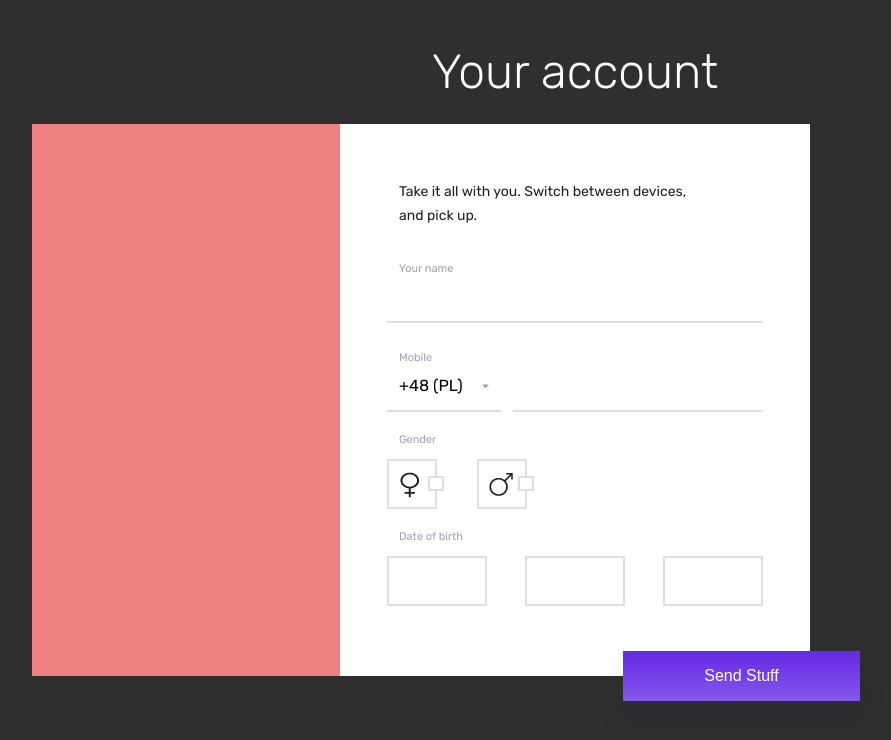
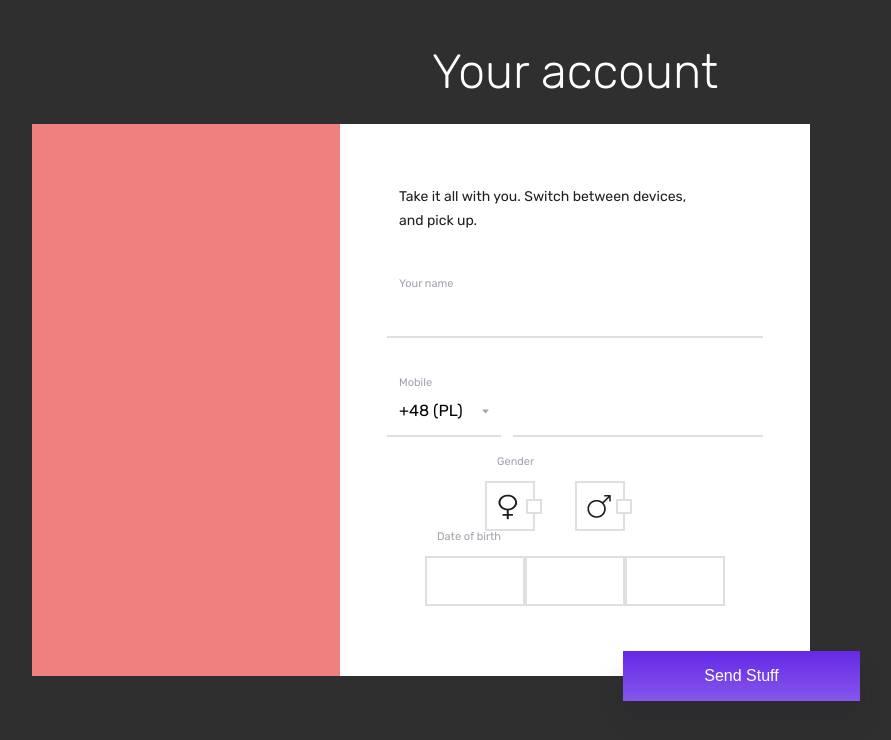
Before and after one commit to KamilCybulski/react-form, a React app: page / in a window 1280 px wide. Shown: the top 740 px of the page, without its empty margins (219-1110 px from the left). Built offline with nearby package versions, Linux system fonts and the light colour scheme.

Commit message:
Invert the direction of DateField's dropdowns

```diff
--- a/src/components/FormContent.jsx
+++ b/src/components/FormContent.jsx
@@ -50,6 +50,7 @@
               component={SelectField}
               label="Mobile"
               options={prefixes}
+              underline
             />
           </div>
           <div className="form__cell_long">
@@ -59,10 +60,10 @@
             />
           </div>
         </div>
-        <div className="form__row_test">
+        <div className="form__row_fixed-height">
           <GenderField />
         </div>
-        <div className="form__row_test">
+        <div className="form__row_fixed-height">
           <Fields names={['date.day', 'date.month', 'date.year']} component={DateField} />
         </div>
       </div>
--- a/src/components/form_fields/DateField.jsx
+++ b/src/components/form_fields/DateField.jsx
@@ -21,20 +21,25 @@
         options={days}
         wrapperCustomClass="datefield__select"
         inputCustomClass="datefield__input"
+        top
       />
+      <div className="form__separator" />
       <SelectField
         input={month.input}
         meta={month.meta}
         options={months}
         wrapperCustomClass="datefield__select"
         inputCustomClass="datefield__input"
+        top
       />
+      <div className="form__separator" />
       <SelectField
         input={year.input}
         meta={year.meta}
         options={years}
         wrapperCustomClass="datefield__select"
         inputCustomClass="datefield__input"
+        top
       />
     </div>
   </div>
--- a/src/components/form_fields/SelectField.jsx
+++ b/src/components/form_fields/SelectField.jsx
@@ -28,7 +28,7 @@
 
   render() {
     const {
-      input, meta, label, options, underline, inputCustomClass, wrapperCustomClass,
+      input, meta, label, options, underline, inputCustomClass, wrapperCustomClass, top,
     } = this.props;
 
     return (
@@ -49,7 +49,8 @@
           />}
         <div
           ref={this.handleDropdownRef}
-          className="selectfield__dropdown"
+          className={`selectfield__dropdown
+          ${top ? ' selectfield__dropdown_top' : ''}`}
         >
           <ul className="selectfield__list">
             {options.map(opt => (
@@ -74,6 +75,7 @@
   underline: false,
   inputCustomClass: '',
   wrapperCustomClass: '',
+  top: false,
 };
 
 SelectField.propTypes = {
@@ -90,6 +92,7 @@
   underline: PropTypes.bool,
   inputCustomClass: PropTypes.string,
   wrapperCustomClass: PropTypes.string,
+  top: PropTypes.bool,
 };
 
 export default SelectField;
--- a/src/styles/form/_selectfield.scss
+++ b/src/styles/form/_selectfield.scss
@@ -50,8 +50,8 @@
 
 .selectfield__dropdown {
   position: absolute;
+  background-color: #fff;
   top: 101%;
-  background-color: #fff;
   box-shadow: 0 1px 3px rgba(0,0,0,0.12), 0 1px 2px rgba(0,0,0,0.24);
   transform: scaleY(0);
   transition: transform .3s;
@@ -60,6 +60,11 @@
   max-height: 100px;
   overflow-y: auto;
   width: 100%;
+
+  &_top {
+    top: -140%;
+    transform-origin: bottom;
+  }
 
   &_active {
     transform: scaleY(1);
```
